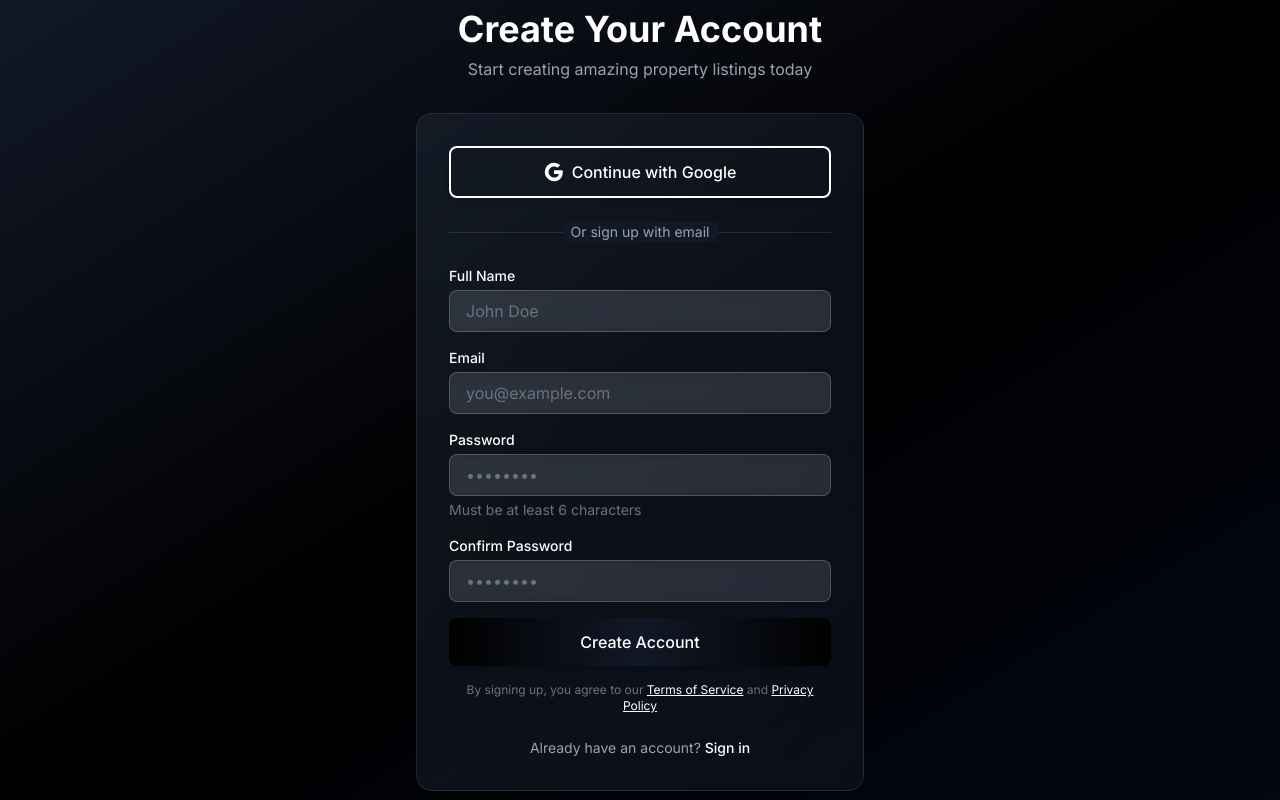
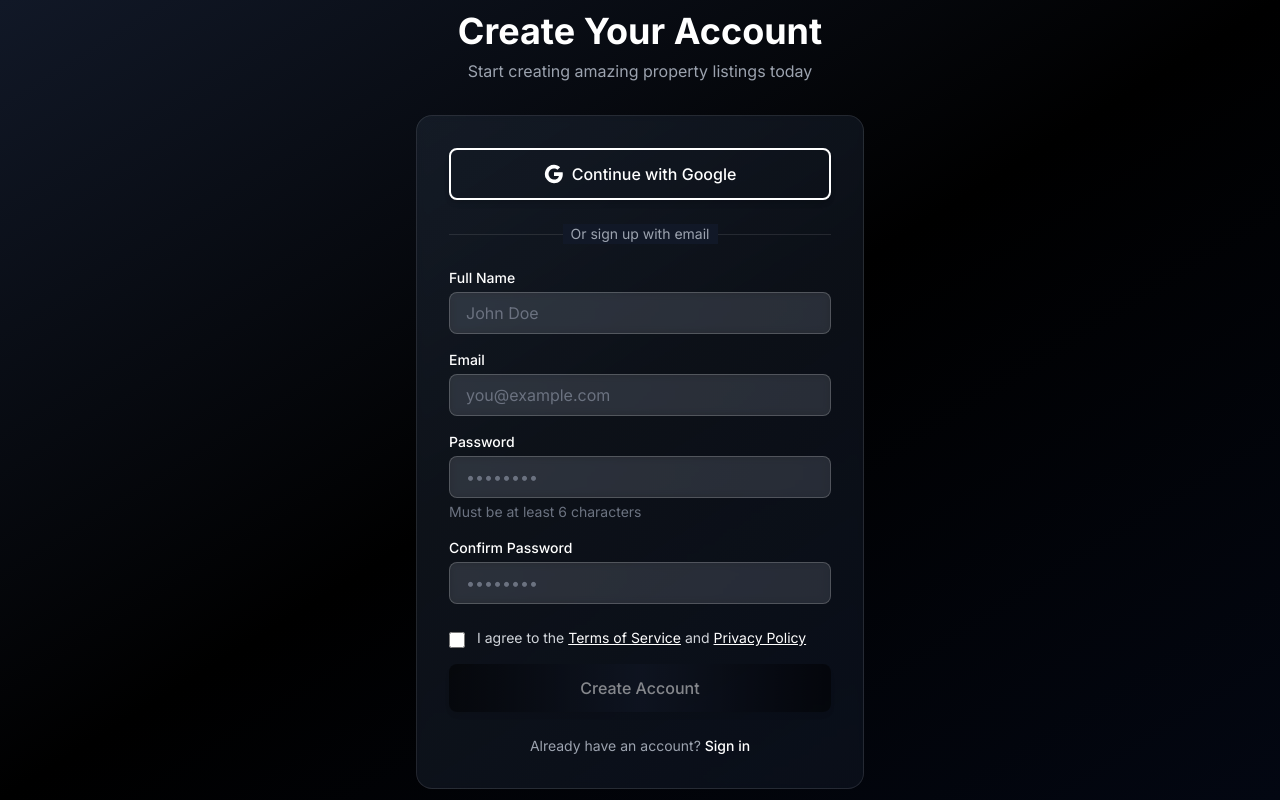
Before and after one commit to Innie0/realestate-saas2, a Next.js app: page /auth/signup in a window 1280 px wide. Built offline with nearby package versions, Linux system fonts and the light colour scheme; no server answers; what @supabase/auth-helpers-nextjs would draw is missing.

Commit message:
Description of changes

```diff
--- a/app/auth/signup/page.tsx
+++ b/app/auth/signup/page.tsx
@@ -22,6 +22,7 @@ export default function SignUpPage() {
   const [email, setEmail] = useState('');
   const [password, setPassword] = useState('');
   const [confirmPassword, setConfirmPassword] = useState('');
+  const [agreedToTerms, setAgreedToTerms] = useState(false);
   const [error, setError] = useState('');
   const [isLoading, setIsLoading] = useState(false);
 
@@ -48,6 +49,12 @@ export default function SignUpPage() {
 
     if (password.length < 6) {
       setError('Password must be at least 6 characters');
+      setIsLoading(false);
+      return;
+    }
+
+    if (!agreedToTerms) {
+      setError('You must agree to the Terms of Service and Privacy Policy');
       setIsLoading(false);
       return;
     }
@@ -176,27 +183,37 @@ export default function SignUpPage() {
               required
             />
 
+            {/* Terms and Privacy Agreement Checkbox */}
+            <div className="flex items-start gap-3 pt-2">
+              <input
+                type="checkbox"
+                id="terms-agreement"
+                checked={agreedToTerms}
+                onChange={(e) => setAgreedToTerms(e.target.checked)}
+                className="mt-1 w-4 h-4 rounded border-gray-600 bg-gray-800 text-white focus:ring-2 focus:ring-white focus:ring-offset-0 focus:ring-offset-gray-900 cursor-pointer"
+              />
+              <label htmlFor="terms-agreement" className="text-sm text-gray-300 cursor-pointer">
+                I agree to the{' '}
+                <Link href="/terms" target="_blank" className="text-white hover:text-gray-200 underline transition-colors">
+                  Terms of Service
+                </Link>{' '}
+                and{' '}
+                <Link href="/privacy" target="_blank" className="text-white hover:text-gray-200 underline transition-colors">
+                  Privacy Policy
+                </Link>
+              </label>
+            </div>
+
             {/* Submit button */}
             <Button
               type="submit"
               fullWidth
               isLoading={isLoading}
+              disabled={!agreedToTerms || isLoading}
             >
               Create Account
             </Button>
           </form>
-
-          {/* Terms and privacy */}
-          <p className="mt-4 text-xs text-center text-gray-500">
-            By signing up, you agree to our{' '}
-            <Link href="/terms" className="text-white hover:text-gray-300 underline transition-colors">
-              Terms of Service
-            </Link>{' '}
-            and{' '}
-            <Link href="/privacy" className="text-white hover:text-gray-300 underline transition-colors">
-              Privacy Policy
-            </Link>
-          </p>
 
           {/* Sign in link */}
           <div className="mt-6 text-center text-sm">
```
